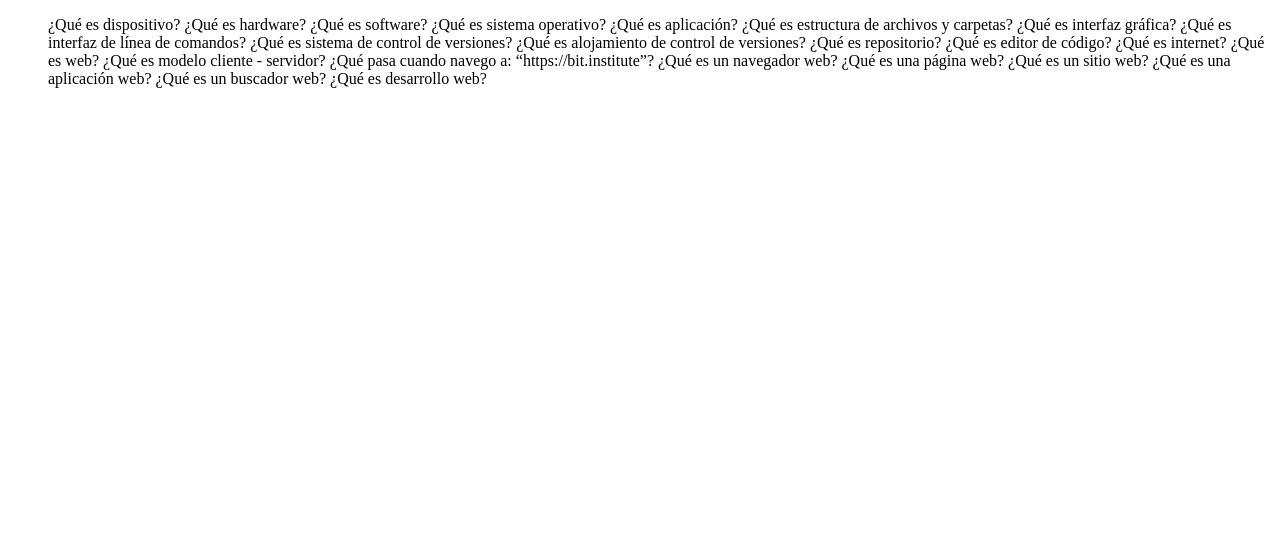
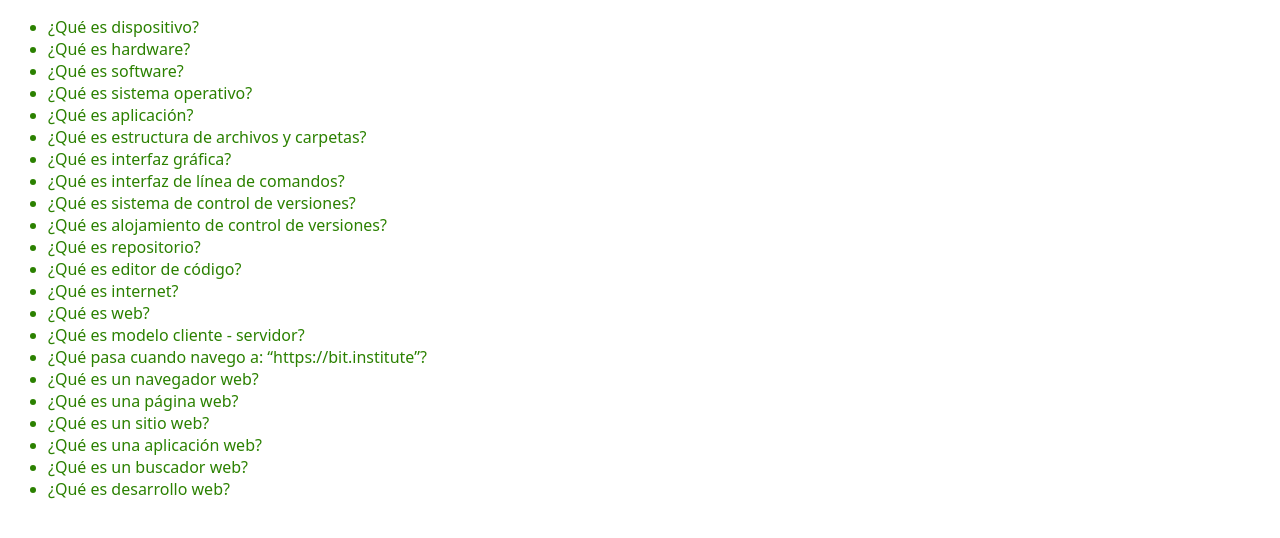
Before and after one commit to Danilletti/bit-2023_semillero, a plain HTML site: page docs/index.html in a window 1280 px wide. Drawn offline with nearby package versions, Linux system fonts and the light colour scheme.

Commit message:
proyecto bit version1

```diff
--- a/docs/index.html
+++ b/docs/index.html
@@ -3,34 +3,60 @@
 
 <head>
     <meta charset="UTF-8">
+    <link rel="stylesheet" href="style.css">
+    <link rel="stylesheet" href="https://cdnjs.cloudflare.com/ajax/libs/animate.css/4.1.1/animate.min.css">
     <title>Semillero BIT</title>
 </head>
 
 <body>
-    <ul>
-        ¿Qué es dispositivo?
-        ¿Qué es hardware?
-        ¿Qué es software?
-        ¿Qué es sistema operativo?
-        ¿Qué es aplicación?
-        ¿Qué es estructura de archivos y carpetas?
-        ¿Qué es interfaz gráfica?
-        ¿Qué es interfaz de línea de comandos?
-        ¿Qué es sistema de control de versiones?
-        ¿Qué es alojamiento de control de versiones?
-        ¿Qué es repositorio?
-        ¿Qué es editor de código?
-        ¿Qué es internet?
-        ¿Qué es web?
-        ¿Qué es modelo cliente - servidor?
-        ¿Qué pasa cuando navego a: “https://bit.institute”?
-        ¿Qué es un navegador web?
-        ¿Qué es una página web?
-        ¿Qué es un sitio web?
-        ¿Qué es una aplicación web?
-        ¿Qué es un buscador web?
-        ¿Qué es desarrollo web?
-    </ul>
+    <div class="preguntitas">
+        <ul>
+            <li class=" my-element"> ¿Qué es dispositivo?
+            </li>
+            <li class=" my-element"> ¿Qué es hardware?
+            </li>
+            <li class=" my-element"> ¿Qué es software?
+            </li>
+            <li class=" my-element"> ¿Qué es sistema operativo?
+            </li>
+            <li class=" my-element"> ¿Qué es aplicación?
+            </li>
+            <li class=" my-element"> ¿Qué es estructura de archivos y carpetas?
+            </li>
+            <li class=" my-element"> ¿Qué es interfaz gráfica?
+            </li>
+            <li class=" my-element"> ¿Qué es interfaz de línea de comandos?
+            </li>
+            <li class=" my-element"> ¿Qué es sistema de control de versiones?
+            </li>
+            <li class=" my-element"> ¿Qué es alojamiento de control de versiones?
+            </li>
+            <li class=" my-element"> ¿Qué es repositorio?
+            </li>
+            <li class=" my-element"> ¿Qué es editor de código?
+            </li>
+            <li class=" my-element"> ¿Qué es internet?
+            </li>
+            <li class=" my-element"> ¿Qué es web?
+            </li>
+            <li class=" my-element"> ¿Qué es modelo cliente - servidor?
+            </li>
+            <li class=" my-element"> ¿Qué pasa cuando navego a: “https://bit.institute”?
+            </li>
+            <li class=" my-element"> ¿Qué es un navegador web?
+            </li>
+            <li class=" my-element"> ¿Qué es una página web?
+            </li>
+            <li class=" my-element"> ¿Qué es un sitio web?
+            </li>
+            <li class=" my-element"> ¿Qué es una aplicación web?
+            </li>
+            <li class=" my-element"> ¿Qué es un buscador web?
+            </li>
+            <li class=" my-element"> ¿Qué es desarrollo web?
+            </li>
+        </ul>
+    </div>
 </body>
 
 </html>
--- /dev/null
+++ b/docs/style.css
@@ -0,0 +1,21 @@
+@keyframes example {
+    from {
+        color: rgb(43, 129, 0);
+        left: 0px;
+        top: 0px;
+    }
+
+    to {
+        color: rgb(255, 0, 0);
+        left: 200px;
+        top: 0px;
+    }
+}
+
+.my-element {
+    color: rgb(43, 129, 0);
+    font-family: system-ui;
+    animation-name: example;
+    position: relative;
+    animation-duration: 4s;
+}
```
